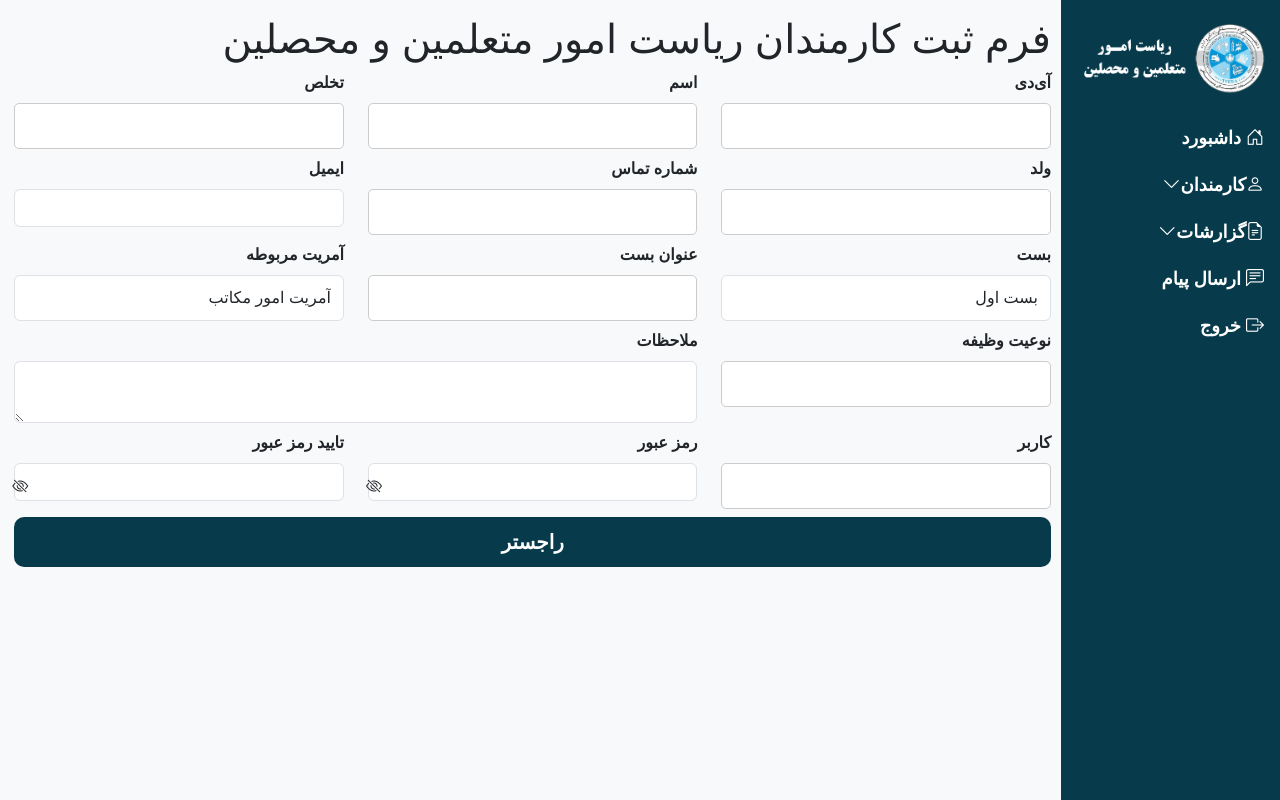
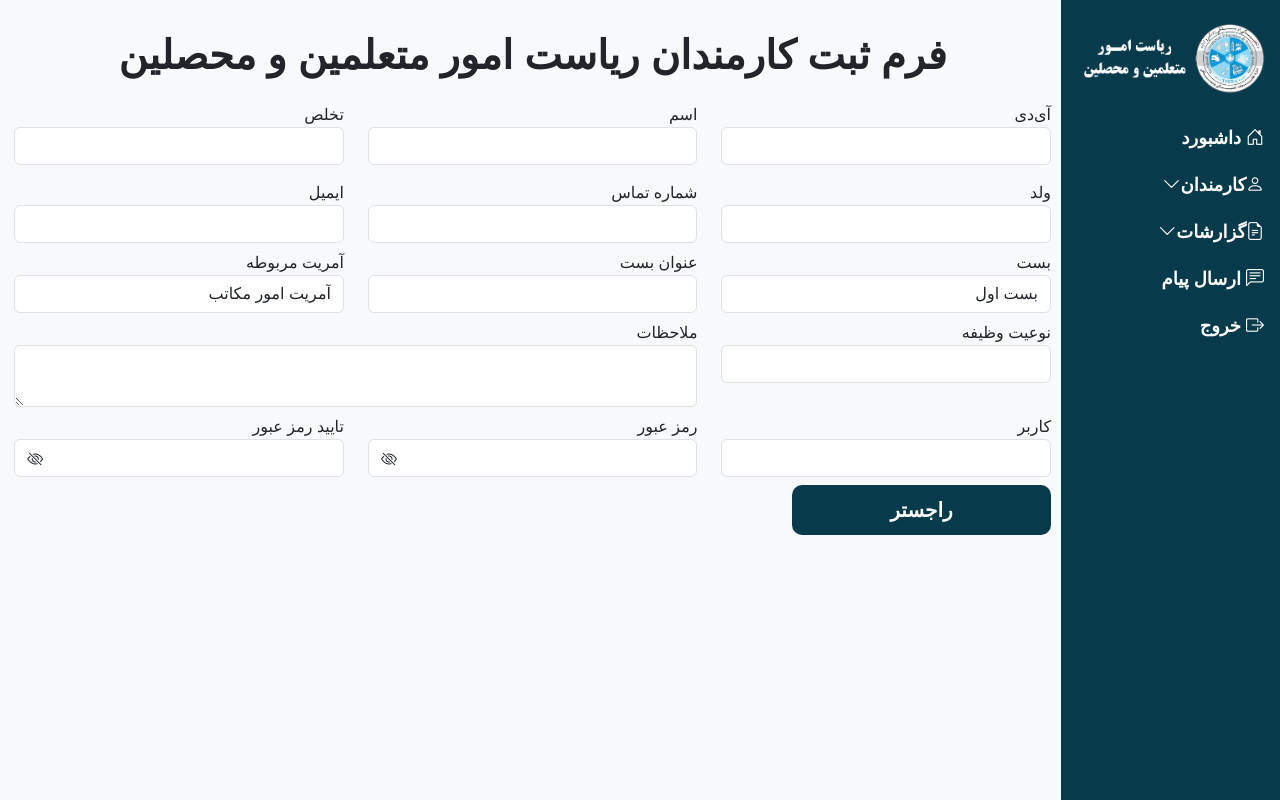
Before and after one commit to komailmohammady/Pro, a PHP site: page /dashboardpages/EmployeeRegister.php in a window 1280 px wide. Run offline with PHP 8.4, Linux system fonts and the light colour scheme.

Commit message:
Update File

```diff
--- a/dashboardpages/EmployeeRegister.php
+++ b/dashboardpages/EmployeeRegister.php
@@ -7,7 +7,6 @@
     <link href="https://cdn.jsdelivr.net/npm/bootstrap@5.3.0-alpha1/dist/css/bootstrap.min.css" rel="stylesheet">
     <link href="https://cdn.jsdelivr.net/npm/bootstrap-icons/font/bootstrap-icons.css" rel="stylesheet">
     <link rel="stylesheet" href="../Css/dash.css" type="text/css">
-    <link rel="stylesheet" href="../Css/Employee_Report.css" type="text/css">
     <script src="../js/script.js"></script>
 </head>
 <body dir="rtl">
@@ -43,14 +42,14 @@
 
         <!-- ناحیه محتوای اصلی -->
         <div class="col-md-10 content mr-2">
-            <div class="header">
-                <h1>فرم ثبت کارمندان ریاست امور متعلمین و محصلین</h1>
+        <div class="header text-center mt-3 mb-4">
+                <h1><b>فرم ثبت کارمندان ریاست امور متعلمین و محصلین</b></h1>
             </div>
 
             <!-- فرم ثبت کارمند -->
             <form action="../PHP/EmployeeRegisterAddCodes.php" method="post" id="form">
                 <div class="row">
-                    <div class="col-md-4 mb-2">
+                    <div class="col-md-4 mb-3">
                         <label for="UserName">آی‌دی</label>
                         <input type="number" id="UserName" name="ID" class="form-control">
                     </div>
@@ -121,16 +120,16 @@
                     <div class="col-md-4 mb-2 position-relative">
                         <label for="state">رمز عبور</label>
                         <input type="password" id="state" name="Password" class="form-control">
-                        <i class="bi bi-eye-slash position-absolute top-50 start-0 me-2 toggle-icon" style="cursor: pointer;margin-left:10px;margin-top:5px;" id="togglePassword1" onclick="togglePassword('state', 'togglePassword1')"></i>
+                        <i class="bi bi-eye-slash position-absolute top-50 start-0 me-2 toggle-icon" style="cursor: pointer;margin-left:25px;margin-top:2px;" id="togglePassword1" onclick="togglePassword('state', 'togglePassword1')"></i>
                     </div>
                     <div class="col-md-4 mb-2 position-relative">
                         <label for="prob">تایید رمز عبور</label>
                         <input type="password" id="prob" name="Conform_Password" class="form-control">
-                        <i class="bi bi-eye-slash position-absolute top-50 start-0 me-2 toggle-icon" style="cursor: pointer;margin-left:10px;margin-top:5px;" id="togglePassword2" onclick="togglePassword('prob', 'togglePassword2')"></i>
+                        <i class="bi bi-eye-slash position-absolute top-50 start-0 me-2 toggle-icon" style="cursor: pointer;margin-left:25px;margin-top:2px;" id="togglePassword2" onclick="togglePassword('prob', 'togglePassword2')"></i>
                     </div>
                 </div>
 
-                <div class="text-center"> <!-- دکمه‌های ثبت و پاک کردن فرم -->
+                <div class="text-center col-md-3 "> <!-- دکمه‌های ثبت و پاک کردن فرم -->
                     <button type="submit" class="btnn">راجستر</button>
                 </div>
             </form>
--- a/dashboardpages/EmployeeReport.php
+++ b/dashboardpages/EmployeeReport.php
@@ -41,7 +41,7 @@
             </div>
             <!-- Main Content Area -->
             <div class="col-md-10 content mr-2">
-            <div class="header text-center mt-3 mb-4">
+                <div class="header text-center mt-3 mb-4">
                     <h1><b>فارمت گزارشدهی کارمندان</b></h1>
                 </div>
 
```
Also changed, not shown: dashboardpages/ShowEmployee.php (+31 -11 lines).
